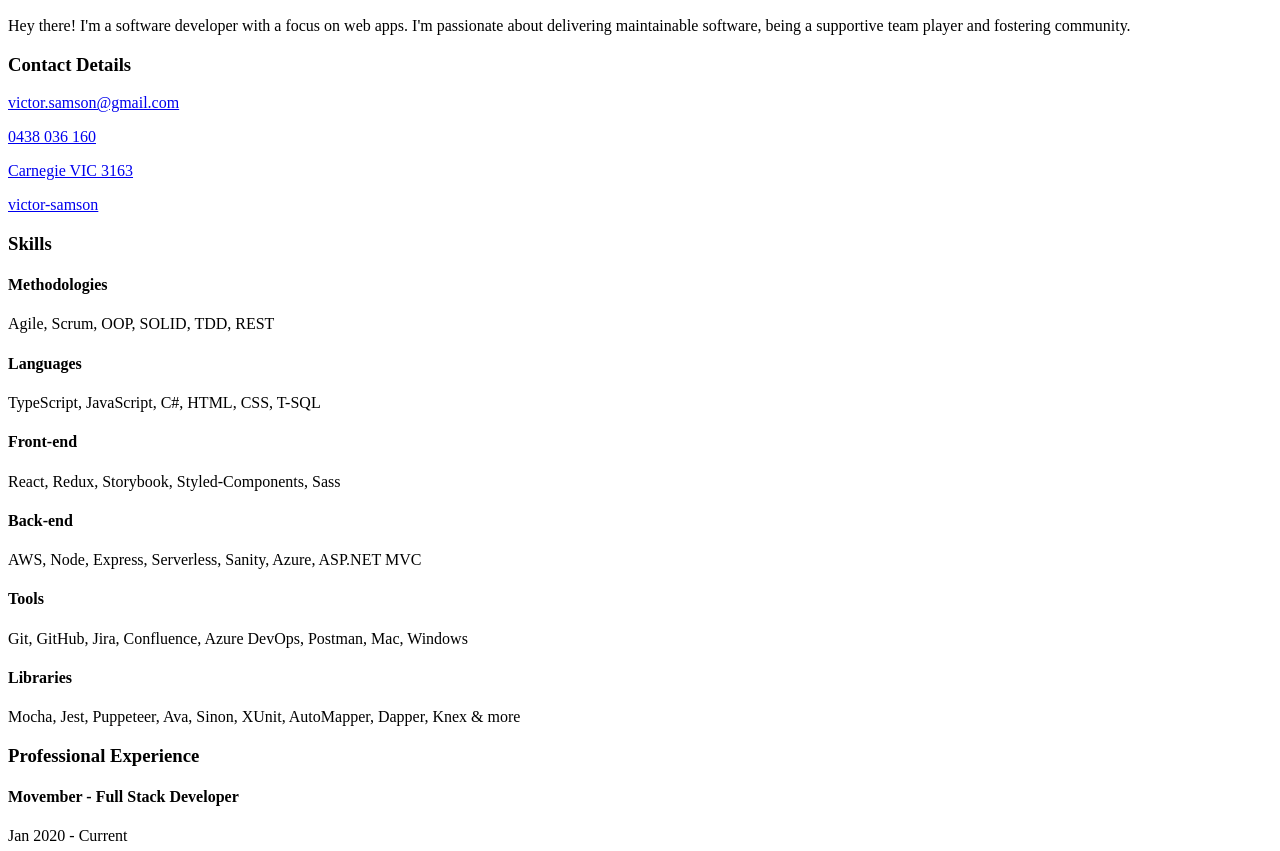
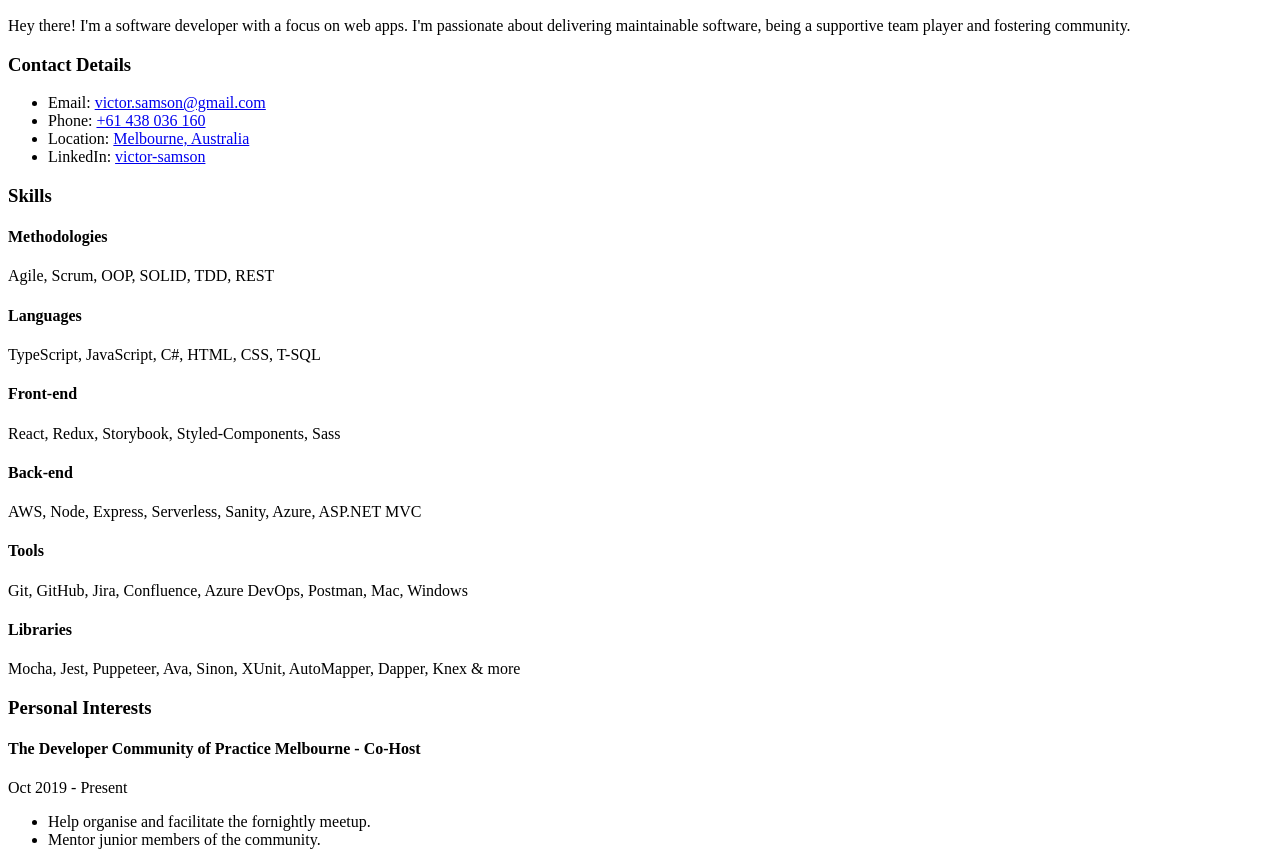
Before and after one commit to victor-samson/cloud-resume-challenge, a plain HTML site: page index.html in a window 1280 px wide. Shown: the part 110-961 px from the top of the page. Drawn offline with Linux system fonts and the light colour scheme.

Commit message:
Add symantic HTML and personal interests

```diff
--- a/index.html
+++ b/index.html
@@ -5,16 +5,23 @@
     <title>Victor Samson Resume</title>
   </head>
   <body>
+    <header>
       <h1>Victor Samson</h1>
       <h2>Full Stack Developer</h2>
       <p>Hey there! I'm a software developer with a focus on web apps. I'm passionate about delivering maintainable software, being a supportive team player and fostering community.</p>
+    </header>
 
+    <section>
     <h3>Contact Details</h3>
-    <p><a href="mailto:victor.samson@gmail.com">victor.samson@gmail.com</a></p>
-    <p><a href="tel:0438036160">0438 036 160</a></p>
-    <p><a href="https://goo.gl/maps/PBcbLgUuAt54grH89">Carnegie VIC 3163</a></p>
-    <p><a href="https://www.linkedin.com/in/victor-samson">victor-samson</a></p>
+      <ul>
+        <li>Email: <a href="mailto:victor.samson@gmail.com">victor.samson@gmail.com</a></li>
+        <li>Phone: <a href="tel:+61438036160">+61 438 036 160</a></li>
+        <li>Location: <a href="https://goo.gl/maps/tZJg5Zgk5hTH3mHo9">Melbourne, Australia</a></li>
+        <li>LinkedIn: <a href="https://www.linkedin.com/in/victor-samson">victor-samson</a></li>
+      </ul>
+    </section>
 
+    <section>
       <h3>Skills</h3>
       <h4>Methodologies</h4>
       <p>Agile, Scrum, OOP, SOLID, TDD, REST</p>
@@ -28,7 +35,19 @@
       <p>Git, GitHub, Jira, Confluence, Azure DevOps, Postman, Mac, Windows</p>
       <h4>Libraries</h4>
       <p>Mocha, Jest, Puppeteer, Ava, Sinon, XUnit, AutoMapper, Dapper, Knex & more</p>
+    </section>
 
+    <section>
+      <h3>Personal Interests</h3>
+      <h4>The Developer Community of Practice Melbourne - Co-Host</h4>
+      <p>Oct 2019 - Present</p>
+      <ul>
+        <li>Help organise and facilitate the fornightly meetup.</li>
+        <li>Mentor junior members of the community.</li>
+      </ul>
+    </section>
+
+    <section>
       <h3>Professional Experience</h3>
       <h4>Movember - Full Stack Developer</h4>
       <p>Jan 2020 - Current</p>
@@ -76,10 +95,13 @@
         <li>Introduced jQuery, jQuery UI and AJAX to keep web app responsive and modern.</li>
         <li>Stack - ASP.NET Web Forms, JavaScript, jQuery, IIS, SQL Server</li>
       </ul>
+    </section>
 
+    <section>
       <h3>Education</h3>
       <h4>Griffith University</h4>
       <p>Graduated 2007</p>
       <p>Bachelor of Information Technology</p>
+    </section>
   </body>
 </html>
```
Lines whose indentation alone changed are shown as unchanged.
